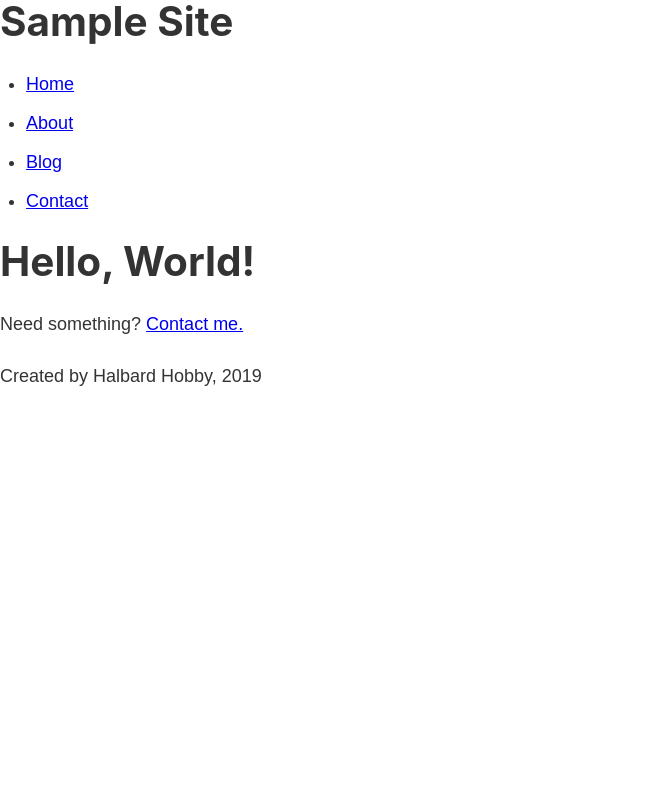
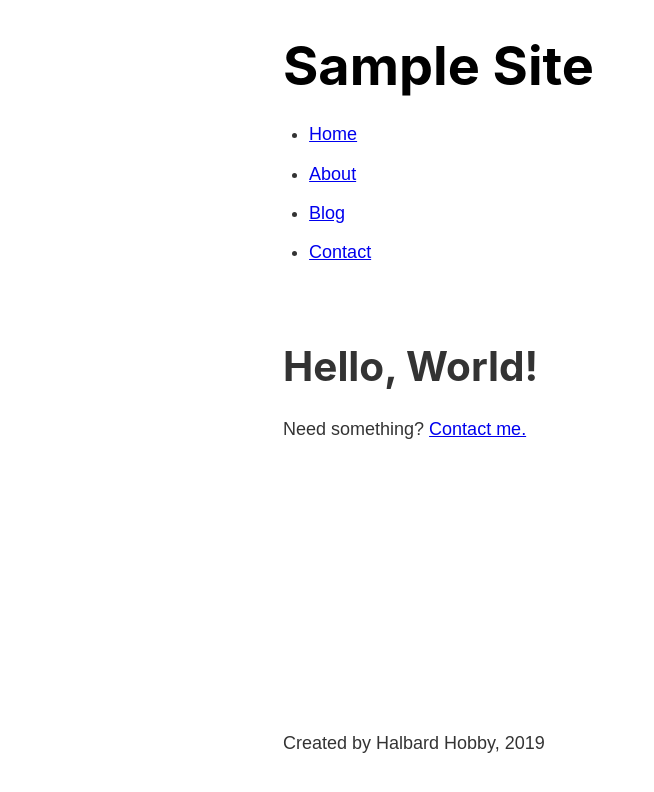
Before and after one commit to HalbardHobby/static_webs, a Gatsby site in the folder gatsby-site/: page / in a window 1280 px wide. Shown: the whole page, without its empty margins (0-654 px from the left). Built offline with nearby package versions, Linux system fonts and the light colour scheme; Gatsby itself is replaced by a stand-in of ours.

Commit message:
navigation and styling

```diff
--- a/gatsby-site/src/components/header.js
+++ b/gatsby-site/src/components/header.js
@@ -1,15 +1,39 @@
 import React from 'react'
 import { Link } from 'gatsby'
 
+import headerStyles from './header.module.scss'
+
 const Header = () => (
-  <header>
-    <h1>Sample Site</h1>
+  <header className={headerStyles.header}>
+    <h1>
+      <Link to='/' className={headerStyles.title}>Sample Site</Link>
+    </h1>
     <nav>
-      <ul>
-        <li><Link to='/'>Home </Link></li>
-        <li><Link to='/about'>About </Link></li>
-        <li><Link to='/blog'>Blog </Link></li>
-        <li><Link to='/contact'>Contact </Link></li>
+      <ul className={headerStyles.navList}>
+        <li>
+          <Link to='/' className={headerStyles.navItem}
+            activeClassName={headerStyles.activeNavItem}>
+            Home
+          </Link>
+        </li>
+        <li>
+          <Link to='/about' className={headerStyles.navItem}
+            activeClassName={headerStyles.activeNavItem}>
+            About
+          </Link>
+        </li>
+        <li>
+          <Link to='/blog' className={headerStyles.navItem}
+            activeClassName={headerStyles.activeNavItem}>
+            Blog
+          </Link>
+        </li>
+        <li>
+          <Link to='/contact' className={headerStyles.navItem}
+            activeClassName={headerStyles.activeNavItem}>
+            Contact
+          </Link>
+        </li>
       </ul>
     </nav>
   </header>
--- /dev/null
+++ b/gatsby-site/src/components/header.module.scss
@@ -0,0 +1,30 @@
+.header {
+    padding: 1rem 0 3rem;
+}
+
+.title {
+    color: black;
+    font-size: 3rem;
+    text-decoration: none;
+}
+
+.nav-list {
+    display: flex;
+    list-style-type: none;
+    margin: 0;
+}
+
+.nav-item {
+    color: #999999;
+    font-size: .9rem;
+    margin-right: 1.3rem;
+    text-decoration: none;
+}
+
+.nav-item:hover {
+    color: #666666;
+}
+
+.active-nav-item {
+    color: #333333;
+}
--- a/gatsby-site/src/components/layout.js
+++ b/gatsby-site/src/components/layout.js
@@ -3,11 +3,14 @@ import React from 'react'
 import Header from './header'
 import Footer from './footer'
 import '../styles/index.scss'
+import layoutStyles from './layout.module.scss'
 
 const Layout = props => (
-  <div>
-    <Header />
-    {props.children}
+  <div className={layoutStyles.container}>
+    <div className={layoutStyles.content}>
+      <Header />
+      {props.children}
+    </div>
     <Footer />
   </div>
 )
--- /dev/null
+++ b/gatsby-site/src/components/layout.module.scss
@@ -0,0 +1,13 @@
+.container {
+    margin: 0 auto;
+    max-width: 750px;
+    padding: 1rem;
+
+    display: flex;
+    flex-direction: column;
+    min-height: 100vh;
+}
+
+.content {
+    flex-grow: 1;
+}
```
